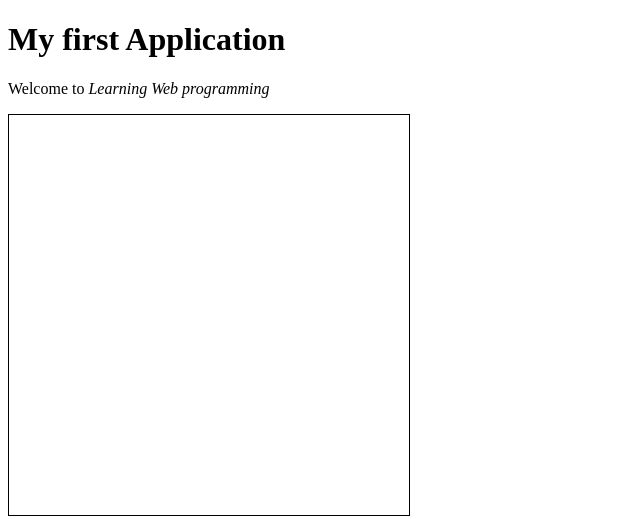
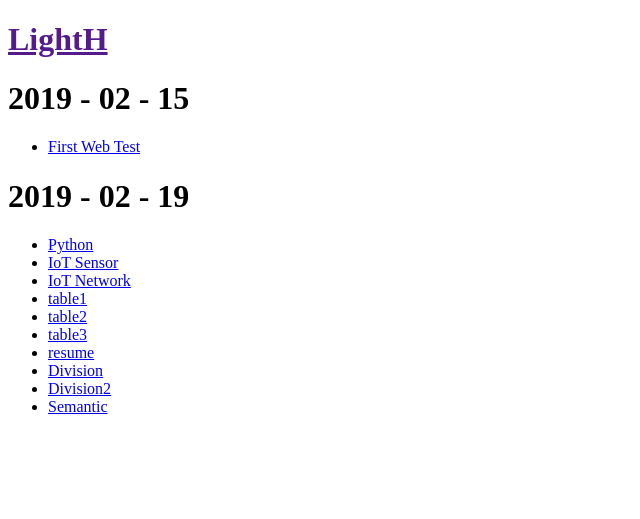
Before and after one commit to OMAZOO91/WebApp, a plain HTML site: page index.html in a window 1280 px wide. Shown: the whole page, without its empty margins (0-640 px from the left). Drawn offline with nearby package versions, Linux system fonts and the light colour scheme; files that its build step writes are made by us from their sources.

Commit message:
Change Something

```diff
--- a/index.html
+++ b/index.html
@@ -2,15 +2,29 @@
 <html lang="en" dir="ltr">
     <head>
         <meta charset="utf-8">
-        <title>First Web App</title>
-        <link rel="stylesheet" href="main.css">
+        <title>LightH</title>
+        <base href="https://omazoo91.github.io/WebApp/">
     </head>
     <body>
-        <h1>My first Application</h1>
-        <p>Welcome to <i>Learning Web programming</i></p>
-        <canvas id="mainCanvas" ></canvas>
-        <script src="https://code.jquery.com/jquery-2.1.1.min.js"></script>
-        <script src = "https://cdnjs.cloudflare.com/ajax/libs/paper.js/0.9.25/paper-full.min.js"></script>
-        <script src="main.js"></script>
+        <h1><a href>LightH</a></h1>
+        <h1>2019 - 02 - 15</h1>
+        <ul>
+            <li><a href="190215">First Web Test</a></li>
+        </ul>
+
+        <h1>2019 - 02 - 19</h1>
+        <ul>
+            <li><a href="190219/python.html">Python</a></li>
+            <li><a href="190219/IoT_Sensor.html">IoT Sensor</a></li>
+            <li><a href="190219/IoT_Network.html">IoT Network</a></li>
+            <li><a href="190219/table1.html">table1</a></li>
+            <li><a href="190219/table2.html">table2</a></li>
+            <li><a href="190219/table3.html">table3</a></li>
+            <li><a href="190219/resume.html">resume</a></li>
+            <li><a href="190219/division.html">Division</a></li>
+            <li><a href="190219/division2.html">Division2</a></li>
+            <li><a href="190219/semantic.html">Semantic</a></li>
+
+        </ul>
     </body>
 </html>
```
Also changed, not shown: 190219/IoT_Network.html (renamed from IoT_Network.html), 190219/IoT_Sensor.html (renamed from IoT_Sensor.html), 190219/python.html (renamed from python.html).
